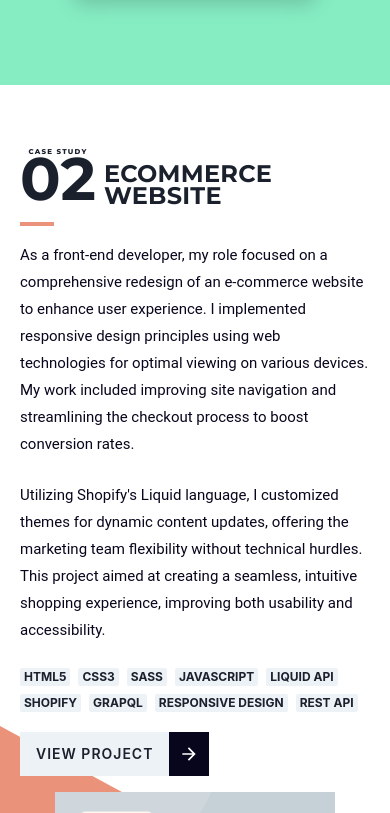
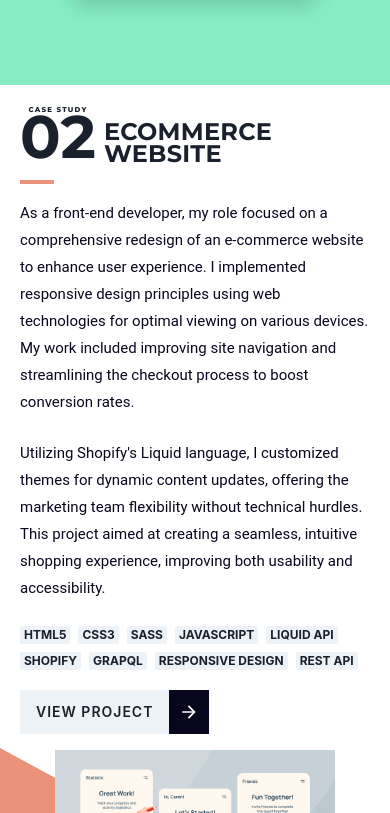
Before and after one commit to itscarlosisaac/personal-portfolio, a React (Vite) app: page / in a window 390 px wide. Shown: the part 1611-2424 px from the top of the page. Built offline with nearby package versions, Linux system fonts and the light colour scheme; a web font is replaced by a local one.

Commit message:
Fixed mobile styles.

```diff
--- a/index.html
+++ b/index.html
@@ -24,9 +24,11 @@
 			background: #86EDC3;
 		}
 
-		html {
-			scroll-snap-type: y mandatory;
-			overflow-x: hidden;
+		@media screen and (min-width: 48em) {
+			html {
+				scroll-snap-type: y mandatory;
+				overflow-x: hidden;
+			}
 		}
 
 		body {
--- a/src/components/Background/DynamicSvgPath.tsx
+++ b/src/components/Background/DynamicSvgPath.tsx
@@ -42,7 +42,7 @@ const DynamicSvgPath = ({ start, points, end, color = "currentColor" }: DynamicS
 	const viewBoxHeight = Math.max(...yValues as number[]);
 
 	return (
-		<svg width="100%" height="auto" viewBox={`0 0 ${viewBoxWidth} ${viewBoxHeight}`} preserveAspectRatio="none">
+		<svg width="100%" height="100%" viewBox={`0 0 ${viewBoxWidth} ${viewBoxHeight}`} preserveAspectRatio="none">
 			<path d={pathD} fill={color} />
 		</svg>
 	);
--- a/src/components/CaseStudy/CaseStudyListItem/CaseStudyListItem.tsx
+++ b/src/components/CaseStudy/CaseStudyListItem/CaseStudyListItem.tsx
@@ -20,7 +20,7 @@ function CaseStudyListItem({caseStudy}: {caseStudy: CaseStudy}) {
 				<Grid
 					px={{base: 5, md: 8, lg: 10}}
 					gap={{base: 4, md: 6, lg: 20}}
-					maxHeight={"90vh"}
+					maxHeight={{base: "none", md: "90vh", lg: "100vh"}}
 					gridTemplateColumns={{base: "1fr", md:"1fr auto", lg: "1fr minmax(300px,500px)"}}
 				>
 					<VStack
--- a/src/components/Parallax/ParallaxSection.tsx
+++ b/src/components/Parallax/ParallaxSection.tsx
@@ -12,7 +12,7 @@ function ParallaxSection({children, containerProps}: {children: ReactNode, conta
 			<Grid
 				w={"100%"}
 				minH={"100vh"}
-				h={{base: "fit-content", md: "100vh"}}
+				h={{base: "auto", md: "100vh"}}
 				sx={{
 					"scroll-snap-align": "center",
 					"perspective": "500px"
```
